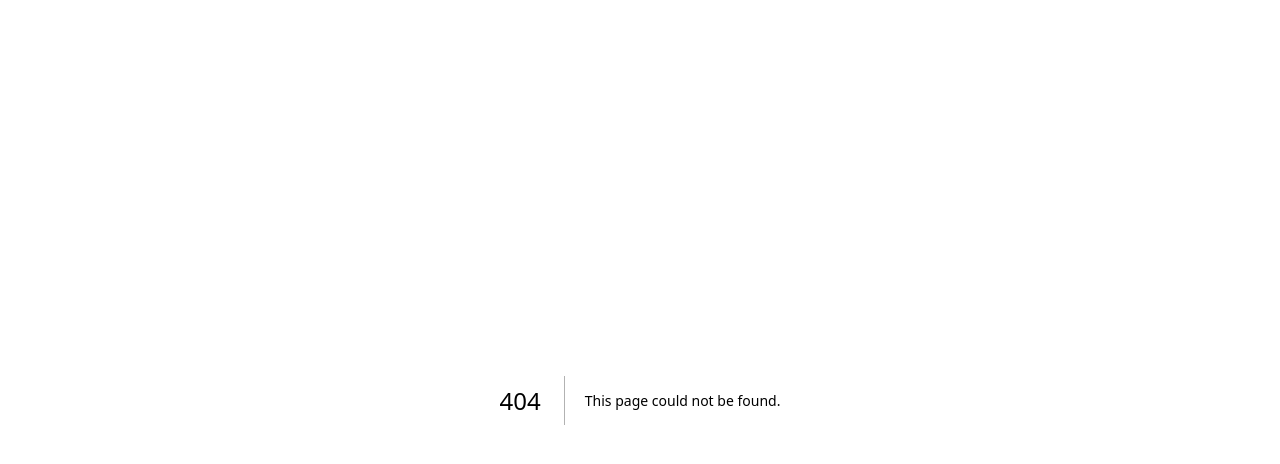
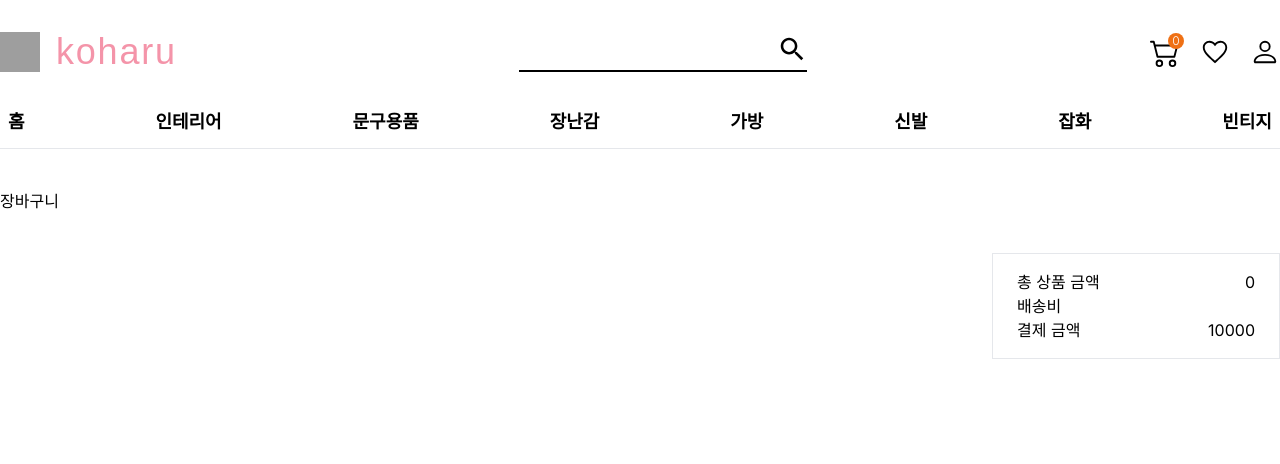
Before and after one commit to koharu-market/client, a Next.js app: page /cart in a window 1280 px wide. Before the commit this address had no page. Shown: the top 464 px of the page. Built offline with nearby package versions, Linux system fonts and the light colour scheme; grey boxes are pictures that could not be loaded; a web font is replaced by a local one.

Commit message:
feat: 장바구니 UI 구현중

```diff
--- /dev/null
+++ b/src/app/(baseLayout)/cart/page.tsx
@@ -0,0 +1,10 @@
+import Cart from '@/components/ui/Cart';
+
+export default function Page() {
+  return (
+    <div className="container">
+      <h2>장바구니</h2>
+      <Cart />
+    </div>
+  );
+}
--- a/src/components/layout/Header/RightNavbar.tsx
+++ b/src/components/layout/Header/RightNavbar.tsx
@@ -1,10 +1,12 @@
 'use client';
 
+import { useCartStore } from '@/store/useCartStore';
 import Link from 'next/link';
 import { BsCart2, BsPerson } from 'react-icons/bs';
 import { IoMdHeartEmpty, IoMdSearch } from 'react-icons/io';
 
 export default function RightNavbar() {
+  const { products } = useCartStore();
   return (
     <div>
       <div className="flex md:gap-5 gap-4 items-center">
@@ -18,7 +20,7 @@ export default function RightNavbar() {
             <BsCart2 />
           </Link>
           <div className="flex items-center justify-center bg-[#ef7014] px-1 min-w-[16px] h-4 absolute rounded-full -top-1 -right-1 z-10 text-white">
-            <span className="text-xs font-light">0</span>
+            <span className="text-xs font-light">{products.length}</span>
           </div>
         </div>
         <div className="hidden md:block">
--- /dev/null
+++ b/src/components/ui/Cart/SideBar.tsx
@@ -0,0 +1,25 @@
+export default function SideBar() {
+  return (
+    <div className="w-72">
+      <div className="py-4 border">
+        <div className="px-6">
+          <ul>
+            <li className="flex justify-between">
+              <div>
+                <span>총 상품 금액</span>
+              </div>
+              <div>
+                <span>0</span>
+              </div>
+            </li>
+            <li>배송비</li>
+          </ul>
+          <div className="flex justify-between">
+            <span>결제 금액</span>
+            <span>10000</span>
+          </div>
+        </div>
+      </div>
+    </div>
+  );
+}
--- /dev/null
+++ b/src/components/ui/Cart/index.tsx
@@ -0,0 +1,50 @@
+'use client';
+import { useCartStore } from '@/store/useCartStore';
+import Image from 'next/image';
+import SideBar from './SideBar';
+
+export default function Cart() {
+  const { products: cartProducts } = useCartStore();
+
+  return (
+    <div className="flex gap-4 h-[2000px]">
+      <div className="flex-1">
+        <ul>
+          {cartProducts.map((product, index) => (
+            <li key={index}>
+              <article className="pl-10 py-4 relative">
+                <div className="absolute top-3 left-3">
+                  <input type="checkbox" />
+                </div>
+                <div className="flex gap-4">
+                  <div>
+                    <Image src={product.images[0]} alt={product.name} width={100} height={100} />
+                  </div>
+                  <div className="flex-1">
+                    <h3>{product.name}</h3>
+                  </div>
+                </div>
+                <div>
+                  <div>
+                    <span>수량</span>
+                    <input type="number" value={product.count} />
+                  </div>
+                  <div>
+                    <span>가격</span>
+                    <span>{product.price}</span>
+                  </div>
+                </div>
+              </article>
+            </li>
+          ))}
+        </ul>
+      </div>
+      {/* sidebar */}
+      <div className="pt-10">
+        <div className="sticky top-28">
+          <SideBar />
+        </div>
+      </div>
+    </div>
+  );
+}
--- a/src/components/ui/product/ProductInfo/ProductButtons.tsx
+++ b/src/components/ui/product/ProductInfo/ProductButtons.tsx
@@ -1,15 +1,32 @@
 'use client';
 
+import { useCartStore } from '@/store/useCartStore';
+import { IProductDetail } from '@/types/Product';
+import { useRouter } from 'next/navigation';
 import { BsCart2 } from 'react-icons/bs';
 import { IoMdHeartEmpty } from 'react-icons/io';
 
-export default function ProductButtons() {
+interface Props {
+  product: IProductDetail;
+  count: number;
+}
+
+export default function ProductButtons({ product, count }: Props) {
+  const { addProductToCart } = useCartStore();
+
+  const router = useRouter();
+  const addToCart = () => {
+    addProductToCart(product, count);
+  };
   return (
     <div className="flex justify-between gap-3">
       <button className="text-white font-semibold text-lg text-center bg-gray-900 py-4 flex-1 rounded-md">
         바로 구매
       </button>
-      <button className="flex justify-center items-center w-[60px] h-[60px] text-3xl rounded-md border">
+      <button
+        className="flex justify-center items-center w-[60px] h-[60px] text-3xl rounded-md border"
+        onClick={addToCart}
+      >
         <BsCart2 />
       </button>
       <button className="flex justify-center items-center w-[60px] h-[60px] text-3xl rounded-md border">
--- a/src/components/ui/product/ProductInfo/ProductOptions.tsx
+++ b/src/components/ui/product/ProductInfo/ProductOptions.tsx
@@ -24,7 +24,7 @@ export default function ProductOptions({ product, count, setCount }: Props) {
         <TotalPrice sale={product.sale} count={count} />
       </div>
       <div className="mt-6">
-        <ProductButtons />
+        <ProductButtons product={product} count={count} />
       </div>
     </div>
   );
--- /dev/null
+++ b/src/store/useCartStore.ts
@@ -0,0 +1,32 @@
+import { IProductDetail } from '@/types/Product';
+import { create } from 'zustand';
+
+interface Product extends IProductDetail {
+  count: number;
+}
+
+type Store = {
+  products: Product[];
+  addProductToCart: (product: IProductDetail, count: number) => void;
+};
+
+export const useCartStore = create<Store>((set) => ({
+  products: [],
+  addProductToCart: (product, count) =>
+    set((state) => {
+      // 해당 제품이 이미 장바구니에 있는지 확인
+      const existingProduct = state.products.find((p) => p.id === product.id);
+
+      if (existingProduct) {
+        // 이미 있는 제품이면 수량을 추가
+        return {
+          products: state.products.map((p) => (p.id === product.id ? { ...p, count: p.count + count } : p)),
+        };
+      } else {
+        // 없는 제품이면 새로 추가
+        return {
+          products: [...state.products, { ...product, count }],
+        };
+      }
+    }),
+}));
```
Also changed, not shown: src/data/products.ts (+5 -5 lines).
